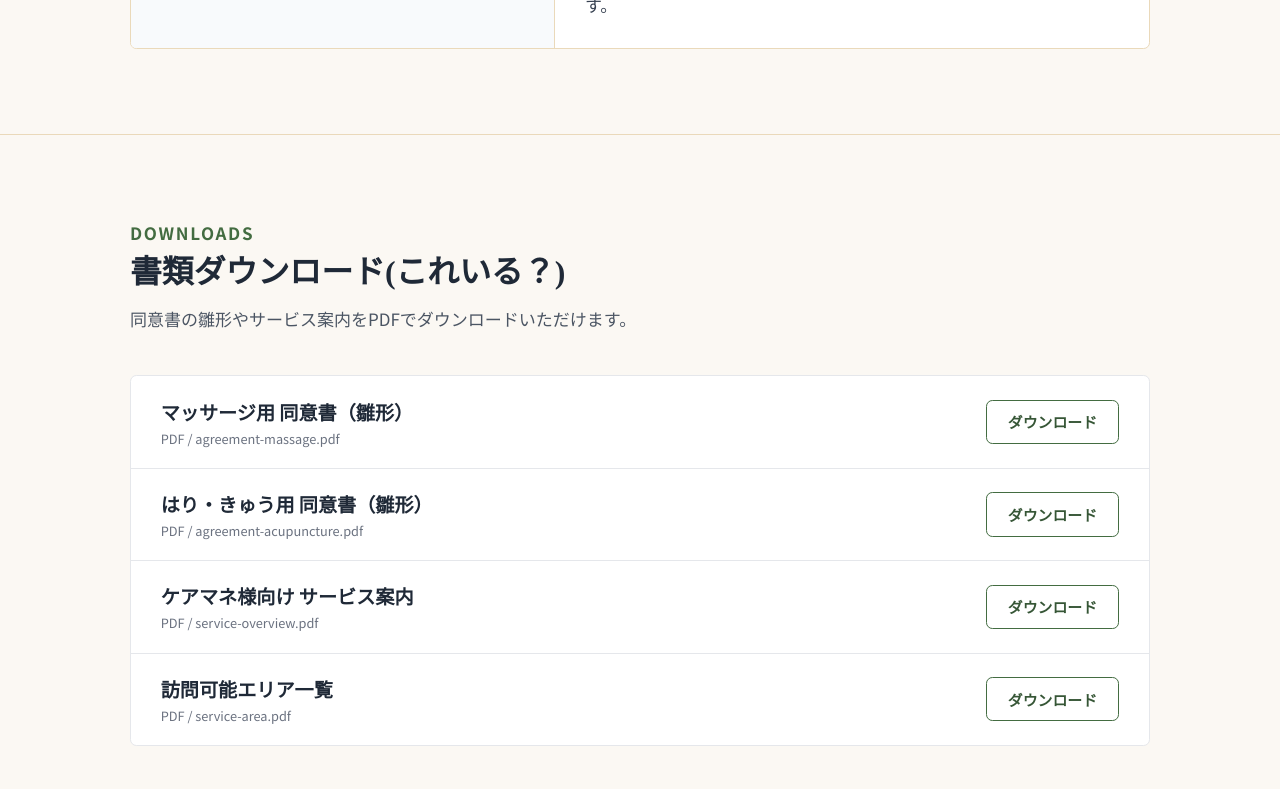
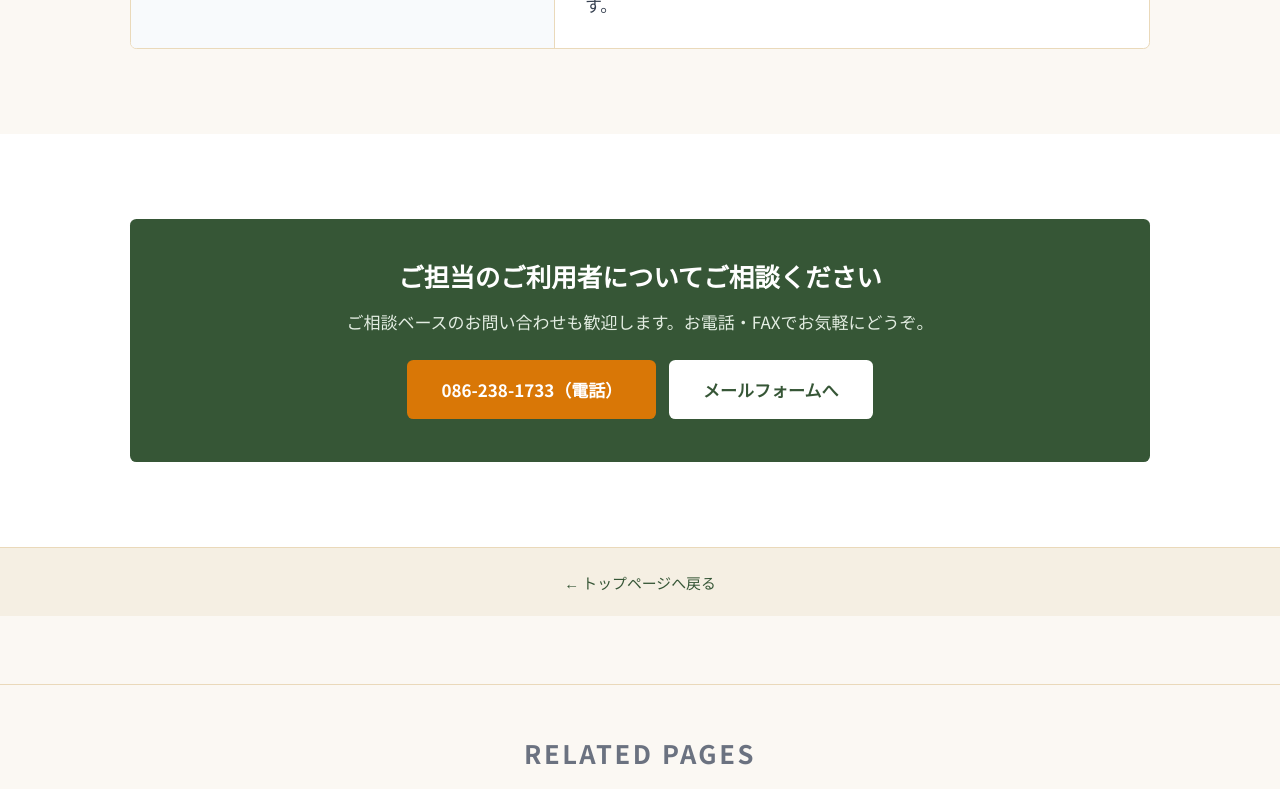
Before and after one commit to choko-1234/body-care-tsushima, a React (Vite) app: page /care-manager in a window 1280 px wide. Shown: the part 1700-2489 px from the top of the page. Built offline with nearby package versions, Linux system fonts and the light colour scheme.

Commit message:
細かい調整

```diff
--- a/src/components/sections/HowToUse.jsx
+++ b/src/components/sections/HowToUse.jsx
@@ -2,7 +2,7 @@ const steps = [
   {
     no: '01',
     title: 'お問い合わせ',
-    detail: 'お電話・お問い合わせフォームからご連絡ください。ご家族・ケアマネ様からのお申込みもお受けしています。',
+    detail: 'お電話・お問い合わせフォームからご連絡ください。ご家族・ケアマネ様からのお申込み・ご相談もお受けしています。',
   },
   {
     no: '02',
@@ -11,18 +11,18 @@ const steps = [
   },
   {
     no: '03',
-    title: '医師の同意書をご準備',
-    detail: 'かかりつけ医に「同意書」を書いていただきます。書類のご用意から先生へのご説明まで、当院がサポートします。',
+    title: 'マッサージ同意書をご準備',
+    detail: '訪問マッサージを医療保険で受けるには、医師の同意書が必要です。かかりつけ医にご記入していただく同意書に関する書類一式は、当院でご用意いたします。また必要に応じて、委任状をいただいた上で、当院が必要書類を病院に持参いたします。',
   },
   {
     no: '04',
     title: '保険手続き・契約',
-    detail: '保険証の確認と、保険組合への届出を行います。料金や訪問頻度について書面でご説明します。',
+    detail: '保険証の確認をさせていただき、料金や訪問日時、その他のご注意事項について書面でご説明いたします。',
   },
   {
     no: '05',
     title: '訪問施術を開始',
-    detail: 'ご希望の曜日・時間に定期的に訪問します。体調の変化に合わせ、施術内容も都度調整します。',
+    detail: 'ご希望の曜日・時間に定期訪問いたします。また体調の変化に合わせ、施術内容もその都度調整いたします。',
   },
 ]
 
@@ -79,19 +79,12 @@ export default function HowToUse() {
           ))}
         </ol>
 
-        <div className="mt-8 bg-amber-50 border border-amber-300 rounded-md p-5 sm:p-6 mb-20">
-          <p className="text-base text-amber-900 leading-relaxed">
-            <strong className="block mb-1">医師の同意書について</strong>
-            訪問マッサージを医療保険で受けるには、医師の同意書が必要です。
-            書類のご用意から、かかりつけ医への説明まで、当院がしっかりサポートしますので、ご安心ください。
-          </p>
-        </div>
 
-        <div className="mb-10">
+        <div className="mb-10 mt-10">
           <p className="section-lead">TREATMENT</p>
           <h2 className="section-title">訪問マッサージ施術の実際の流れ</h2>
           <p className="text-base text-gray-600 leading-relaxed 下余白 mb-12">
-            お問い合わせから施術スタートまで、おおむね1〜2週間ほどです。(ここ修正予定)
+            お問い合わせから施術スタートまで、おおむね1〜2週間ほどです。
           </p>
 
           <ol className="space-y-4">
--- a/src/components/sections/MapSection.jsx
+++ b/src/components/sections/MapSection.jsx
@@ -70,7 +70,6 @@ export default function MapSection() {
               </ul>
               <p className="text-sm text-gray-500 mt-3 leading-relaxed">
                 上記以外の地域もご相談ください。<br />
-                距離によっては交通費を別途いただく場合があります。
               </p>
             </div>
           </div>
--- a/src/components/sections/PriceSimulator.jsx
+++ b/src/components/sections/PriceSimulator.jsx
@@ -150,7 +150,7 @@ export default function PriceSimulator() {
                 1回あたりの自己負担（{burden}割）
               </p>
               <p className="text-4xl sm:text-5xl font-serif font-bold">
-                約 {total.toLocaleString()}
+                 {total.toLocaleString()}
                 <span className="text-xl font-normal ml-1">円</span>
               </p>
               <p className="text-xs text-primary-200 mt-3 leading-relaxed">
--- a/src/pages/CareMgrPage.jsx
+++ b/src/pages/CareMgrPage.jsx
@@ -31,12 +31,6 @@ const items = [
   },
 ]
 
-const documents = [
-  { title: 'マッサージ用 同意書（雛形）', file: 'agreement-massage.pdf' },
-  { title: 'はり・きゅう用 同意書（雛形）', file: 'agreement-acupuncture.pdf' },
-  { title: 'ケアマネ様向け サービス案内', file: 'service-overview.pdf' },
-  { title: '訪問可能エリア一覧', file: 'service-area.pdf' },
-]
 
 export default function CareMgrPage() {
   return (
@@ -90,35 +84,7 @@ export default function CareMgrPage() {
           </div>
         </section>
 
-        {/* Documents */}
-        <section className="py-14 sm:py-20 bg-cream-50 border-y border-cream-200">
-          <div className="section-container">
-            <div className="mb-10">
-              <p className="section-lead">DOWNLOADS</p>
-              <h2 className="section-title">書類ダウンロード(これいる？)</h2>
-              <p className="text-base text-gray-600 leading-relaxed">
-                同意書の雛形やサービス案内をPDFでダウンロードいただけます。
-              </p>
-            </div>
 
-            <ul className="bg-white border border-gray-200 rounded-md divide-y divide-gray-200">
-              {documents.map((d) => (
-                <li key={d.file} className="flex items-center justify-between px-5 py-4 sm:px-7 sm:py-5">
-                  <div>
-                    <p className="text-base sm:text-lg font-bold text-gray-800">{d.title}</p>
-                    <p className="text-xs text-gray-500 mt-0.5">PDF / {d.file}</p>
-                  </div>
-                  <button
-                    onClick={() => alert('PDFのURL（Supabase Storage等）に差し替えます')}
-                    className="btn-outline py-2.5 px-5 text-sm"
-                  >
-                    ダウンロード
-                  </button>
-                </li>
-              ))}
-            </ul>
-          </div>
-        </section>
 
         {/* Contact */}
         <section className="py-14 sm:py-20 bg-white">
--- a/src/pages/VoicePage.jsx
+++ b/src/pages/VoicePage.jsx
@@ -20,14 +20,14 @@ const letters = [
     text: 'スースーと、気持ち良さそうな静かな寝息・穏やかな顔。マッサージを受けているいつもの光景です。要介護５で「寝たきり」の母。言葉で自己表現ができないので、常に顔の表情の変化に細かく気を配りながら施術して下さり、安心してお任せできます。また、専門的知識が豊富で、その上、日々ご研鑽されており、症状や体調に合わせて、適切に丁寧に治療していただき、嬉しく思っております。母の心の声が、「ええ気持ちじゃなあ～。楽になったなあ～。^o^」と聞こえてくるようです。本当にいつもありがとうございます。',
     author: '80代女性',
     relation: 'ご家族（娘様）より',
-    area: '岡山市中区',
+    area: '岡山市北区',
   },
   {
     id: 3,
     image: '/voices/letter-3.jpg',
     title: '本当に助かっています',
     text: '日常生活に支障を来す程、コリがひどくて辛い状態なので、以前からマッサージを受けたかったのですが、行く事が出来ず、来ていただいて本当に助かっています。硬くなった筋緊張が和らぎ、痛みが楽になり、何とも‘至福の時間’。あっという間に過ぎてしまいます。気分もリフレッシュ！！出来れば毎日お願いしたいです。',
-    author: '60代女性',
+    author: '80代男性',
     relation: 'ご家族(娘様)より',
     area: '岡山市北区',
   },
@@ -36,7 +36,7 @@ const letters = [
     image: '/voices/letter-4.jpg',
     title: '大変よくして下さいます。',
     text: '大変よくして下さるので、今まで通りでよいと思っています。ありがとうございます',
-    author: '60代男性',
+    author: '80代男性',
     relation: 'ご本人より',
     area: '岡山市北区',
   },
@@ -45,7 +45,7 @@ const letters = [
     image: '/voices/letter-5.jpg',
     title: '何もかも忘れていい気持ちです。',
     text: '外出できない者にとって、家にいながらマッサージを受けられる訪問マッサージは、きめられた時間に家に来て下さり、マッサージをしてもらっている間にいろいろな事がきけるし、マッサージをしてもらっている間、何もかも忘れていい気持ちです。',
-    author: '60代女性',
+    author: '80代女性',
     relation: 'ご本人より',
     area: '岡山市北区',
   },
@@ -54,7 +54,7 @@ const letters = [
     image: '/voices/letter-6.jpg',
     title: '満足しています。',
     text: 'マナーもよく、訪問時間も正確で満足しています。',
-    author: '70代女性',
+    author: '80代女性',
     relation: 'ご本人より',
     area: '岡山市北区',
   },
@@ -63,25 +63,25 @@ const letters = [
     image: '/voices/letter-7.jpg',
     title: '続けてお願いしたい。',
     text: 'マッサージ後、身体が軽く感じられる、よく眠れる、との事。続けてお願いしたいと思います。',
-    author: '70代男性',
-    relation: 'ご家族(息子様)より',
-    area: '岡山市北区',
+    author: '80代男性',
+    relation: 'ご家族(奥様)より',
+    area: '岡山市中区',
   },
   {
     id: 8,
     image: '/voices/letter-8.jpg',
     title: '先生との会話が楽しみです。',
     text: '凝っているところを集中してマッサージしてくださって、とても気持ちが良いです。気さくな先生で、先生との会話が楽しみです。',
-    author: '70代女性',
+    author: '80代女性',
     relation: 'ご本人より',
-    area: '岡山市北区',
+    area: '岡山市中区',
   },
   {
     id: 9,
     image: '/voices/letter-9.jpg',
     title: '今までどおりで。',
     text: '今まで通りでよろしいです。よろしくお願いいたします。',
-    author: '70代女性',
+    author: '80代女性',
     relation: 'ご本人より',
     area: '岡山市北区',
   },
@@ -100,7 +100,7 @@ const letters = [
     title: 'もう15分延長してください。',
     text: '私個人の要望ですが、もう１５分延長出来れば幸いです。(※補足 時間的な都合により難しい時もありますが、出来るだけご希望に応えたいと思っております。)',
     author: '70代女性',
-    relation: 'ご本人より',
+    relation: 'ご家族(ご主人様)より',
     area: '岡山市北区',
   },
   {
@@ -110,14 +110,14 @@ const letters = [
     text: '失語症と仲良くするテクニックを研究して下さい。(※補足 脳梗塞後遺症による失語症がある方に対して、これから考えていかなければならない事だと思います。)',
     author: '70代男性',
     relation: 'ご本人より',
-    area: '岡山市北区',
+    area: '岡山市中区',
   },
   {
     id: 13,
     image: '/voices/letter-13.jpg',
     title: '喜んでいます。',
     text: '動かないので疲れがたまり、肩こりから頭痛を起こしていたが、定期的にマッサージしてもらうことにより少なくなり、喜んでいる。',
-    author: '70代女性',
+    author: '80代女性',
     relation: 'ご本人より',
     area: '岡山市北区',
   },
```
